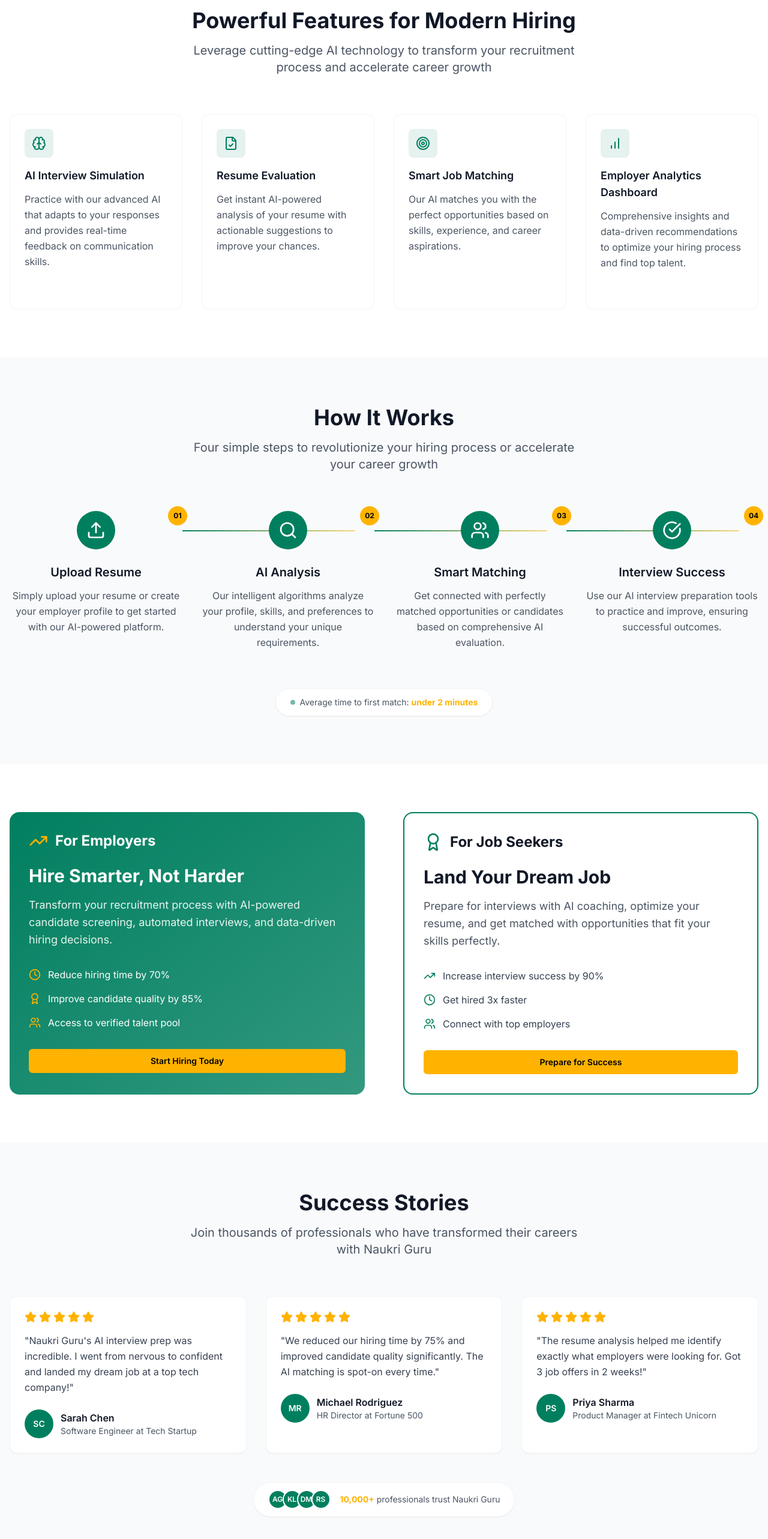
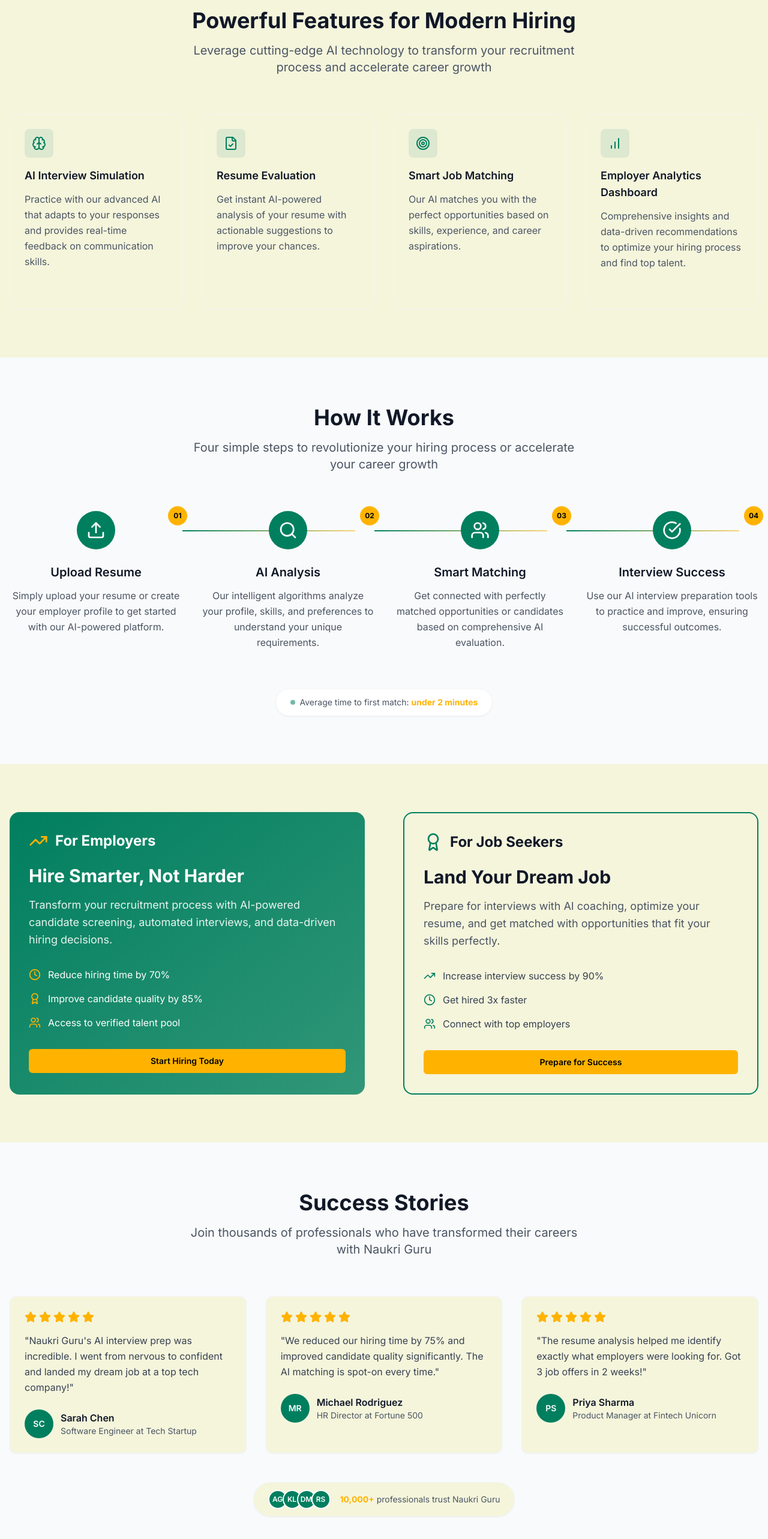
Before and after one commit to amujtaba527/naukri-guru-landing-page, a React (Vite) app: page / in a window 1280 px wide. Shown: the part 793-3359 px from the top of the page at 60% size. Built offline with nearby package versions, Linux system fonts and the light colour scheme.

Commit message:
Refactor: Use beige color instead of white
Replaced all instances of white color with beige (#F5F5DC) in the landing page design.

```diff
--- a/src/components/About.tsx
+++ b/src/components/About.tsx
@@ -1,4 +1,3 @@
-
 import { Users, Target, Award, Globe } from 'lucide-react';
 
 const About = () => {
@@ -36,7 +35,7 @@ const About = () => {
             {stats.map((stat, index) => (
               <div
                 key={index}
-                className="bg-white p-6 rounded-xl border border-gray-100 text-center hover:shadow-lg transition-all duration-300 hover:scale-105"
+                className="bg-naukri-beige p-6 rounded-xl border border-gray-100 text-center hover:shadow-lg transition-all duration-300 hover:scale-105"
               >
                 <div className="w-12 h-12 bg-naukri-green/10 rounded-lg flex items-center justify-center mx-auto mb-4">
                   <stat.icon className="h-6 w-6 text-naukri-green" />
@@ -48,7 +47,7 @@ const About = () => {
           </div>
         </div>
 
-        <div className="bg-white rounded-2xl p-8 lg:p-12 border border-gray-100 animate-fade-in" style={{ animationDelay: '0.4s' }}>
+        <div className="bg-naukri-beige rounded-2xl p-8 lg:p-12 border border-gray-100 animate-fade-in" style={{ animationDelay: '0.4s' }}>
           <div className="grid lg:grid-cols-3 gap-8">
             <div className="text-center">
               <div className="w-16 h-16 bg-naukri-green/10 rounded-full flex items-center justify-center mx-auto mb-4">
--- a/src/components/Benefits.tsx
+++ b/src/components/Benefits.tsx
@@ -1,10 +1,9 @@
-
 import { Button } from '@/components/ui/button';
 import { TrendingUp, Clock, Award, Users } from 'lucide-react';
 
 const Benefits = () => {
   return (
-    <section className="py-20 bg-white">
+    <section className="py-20 bg-naukri-beige">
       <div className="container mx-auto px-4">
         <div className="grid lg:grid-cols-2 gap-16">
           {/* Employers Section */}
@@ -44,7 +43,7 @@ const Benefits = () => {
 
           {/* Job Seekers Section */}
           <div className="animate-fade-in" style={{ animationDelay: '0.2s' }}>
-            <div className="bg-white border-2 border-naukri-green rounded-2xl p-8 h-full hover:shadow-2xl transition-all duration-500 hover:scale-105 group">
+            <div className="bg-naukri-beige border-2 border-naukri-green rounded-2xl p-8 h-full hover:shadow-2xl transition-all duration-500 hover:scale-105 group">
               <div className="flex items-center gap-3 mb-6 animate-fade-in" style={{ animationDelay: '0.4s' }}>
                 <Award className="h-8 w-8 text-naukri-green group-hover:scale-110 transition-transform duration-300" />
                 <h3 className="text-2xl font-bold text-gray-900">For Job Seekers</h3>
--- a/src/components/Features.tsx
+++ b/src/components/Features.tsx
@@ -30,7 +30,7 @@ const Features = () => {
   ];
 
   return (
-    <section id="features" className="py-20 bg-white">
+    <section id="features" className="py-20 bg-naukri-beige">
       <div className="container mx-auto px-4">
         <div className="text-center mb-16 animate-fade-in">
           <h2 className="text-3xl lg:text-4xl font-bold text-gray-900 mb-4">
@@ -45,7 +45,7 @@ const Features = () => {
           {features.map((feature, index) => (
             <div
               key={index}
-              className="group bg-white p-6 rounded-xl border border-gray-100 hover:border-naukri-green/20 hover:shadow-lg transition-all duration-500 animate-fade-in hover:scale-105 hover:-translate-y-2"
+              className="group bg-naukri-beige p-6 rounded-xl border border-gray-100 hover:border-naukri-green/20 hover:shadow-lg transition-all duration-500 animate-fade-in hover:scale-105 hover:-translate-y-2"
               style={{ animationDelay: `${index * 0.1}s` }}
             >
               <div className="w-12 h-12 bg-naukri-green/10 rounded-lg flex items-center justify-center mb-4 group-hover:bg-naukri-green/20 transition-all duration-300 group-hover:scale-110">
--- a/src/components/Header.tsx
+++ b/src/components/Header.tsx
@@ -3,7 +3,7 @@ import { Button } from '@/components/ui/button';
 
 const Header = () => {
   return (
-    <header className="sticky top-0 z-50 bg-white/95 backdrop-blur-sm border-b border-gray-100 animate-fade-in">
+    <header className="sticky top-0 z-50 bg-naukri-beige/95 backdrop-blur-sm border-b border-gray-100 animate-fade-in">
       <div className="container mx-auto px-4 py-4">
         <div className="flex items-center justify-between">
           <div className="flex items-center space-x-2 animate-scale-in">
--- a/src/components/Hero.tsx
+++ b/src/components/Hero.tsx
@@ -1,10 +1,9 @@
-
 import { Button } from '@/components/ui/button';
 import { ArrowRight, Play } from 'lucide-react';
 
 const Hero = () => {
   return (
-    <section className="py-20 lg:py-28 bg-gradient-to-br from-white to-gray-50 overflow-hidden">
+    <section className="py-20 lg:py-28 bg-gradient-to-br from-naukri-beige to-gray-50 overflow-hidden">
       <div className="container mx-auto px-4">
         <div className="grid lg:grid-cols-2 gap-12 items-center">
           <div className="animate-fade-in">
--- a/src/components/Testimonials.tsx
+++ b/src/components/Testimonials.tsx
@@ -1,4 +1,3 @@
-
 import { Star } from 'lucide-react';
 
 const Testimonials = () => {
@@ -45,7 +44,7 @@ const Testimonials = () => {
           {testimonials.map((testimonial, index) => (
             <div
               key={index}
-              className="bg-white rounded-xl p-6 shadow-sm border border-gray-100 hover:shadow-lg transition-all duration-500 animate-fade-in hover:scale-105 hover:-translate-y-2 group"
+              className="bg-naukri-beige rounded-xl p-6 shadow-sm border border-gray-100 hover:shadow-lg transition-all duration-500 animate-fade-in hover:scale-105 hover:-translate-y-2 group"
               style={{ animationDelay: `${index * 0.15}s` }}
             >
               <div className="flex items-center gap-1 mb-4">
@@ -70,7 +69,7 @@ const Testimonials = () => {
         </div>
 
         <div className="text-center mt-12 animate-fade-in" style={{ animationDelay: '0.6s' }}>
-          <div className="inline-flex items-center bg-white rounded-full px-6 py-3 shadow-sm border border-gray-100 hover:shadow-lg transition-all duration-300 hover:scale-105">
+          <div className="inline-flex items-center bg-naukri-beige rounded-full px-6 py-3 shadow-sm border border-gray-100 hover:shadow-lg transition-all duration-300 hover:scale-105">
             <div className="flex items-center gap-4">
               <div className="flex -space-x-2">
                 {['AG', 'KL', 'DM', 'RS'].map((initials, i) => (
--- a/src/pages/Index.tsx
+++ b/src/pages/Index.tsx
@@ -11,7 +11,7 @@ import Footer from '@/components/Footer';
 
 const Index = () => {
   return (
-    <div className="min-h-screen bg-white font-inter">
+    <div className="min-h-screen bg-naukri-beige font-inter">
       <Header />
       <Hero />
       <Features />
--- a/tailwind.config.ts
+++ b/tailwind.config.ts
@@ -66,6 +66,7 @@ export default {
 				// Custom Naukri Guru colors
 				'naukri-green': '#007F5F',
 				'naukri-amber': '#FFB300',
+				'naukri-beige': '#F5F5DC',
 				'naukri-white': '#FFFFFF'
 			},
 			fontFamily: {
```
